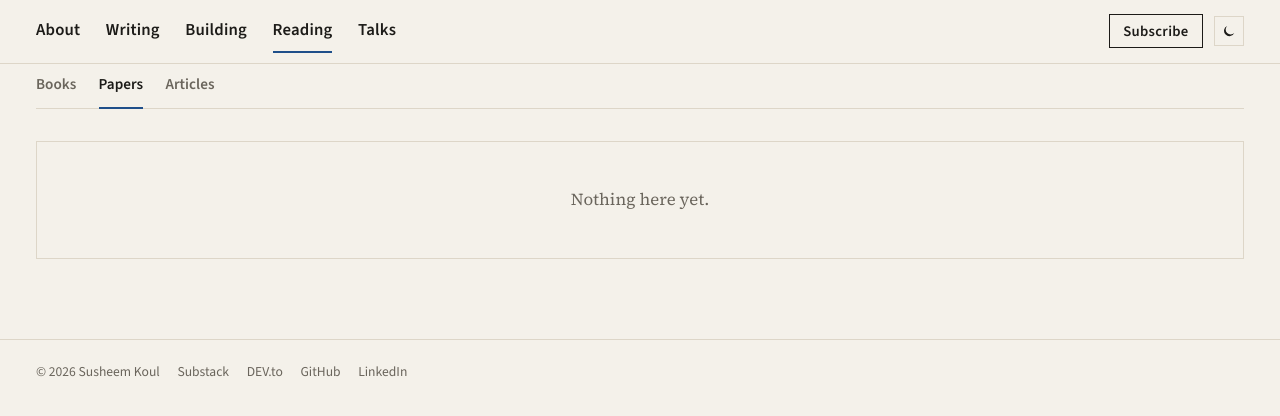
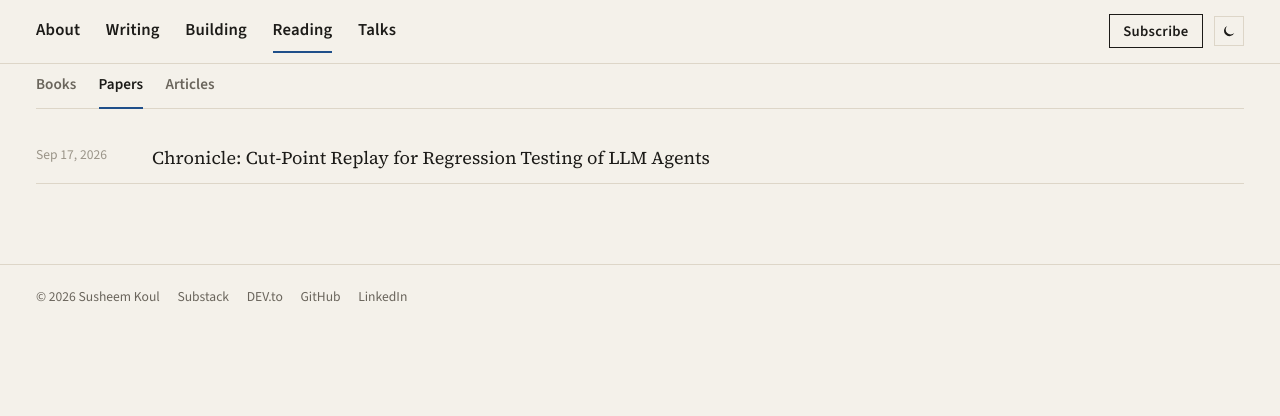
Before and after one commit to susheem-k/susheem-k.github.io, a plain HTML site: page reading-papers.html in a window 1280 px wide. Drawn offline with nearby package versions, Linux system fonts and the light colour scheme.

Commit message:
Add How to Think Clearly cover and the Chronicle paper to Reading
Co-Authored-By: Claude Sonnet 5.5 <noreply@anthropic.com>

```diff
--- a/reading-papers.html
+++ b/reading-papers.html
@@ -48,7 +48,12 @@
       <a href="reading-papers.html" aria-current="page">Papers</a>
       <a href="reading-articles.html">Articles</a>
     </nav>
-    <p class="empty" role="status">Nothing here yet.</p>
+    <ul class="feed">
+      <li>
+        <time datetime="2026-09-17">Sep 17, 2026</time>
+        <a class="feed-title" href="https://arxiv.org/abs/2609.20625">Chronicle: Cut-Point Replay for Regression Testing of LLM Agents</a>
+      </li>
+    </ul>
   </main>
 
   <footer>
```
Also changed, not shown: reading.html (+1 -1 lines), assets/img/how-to-think-clearly.jpg (added).
